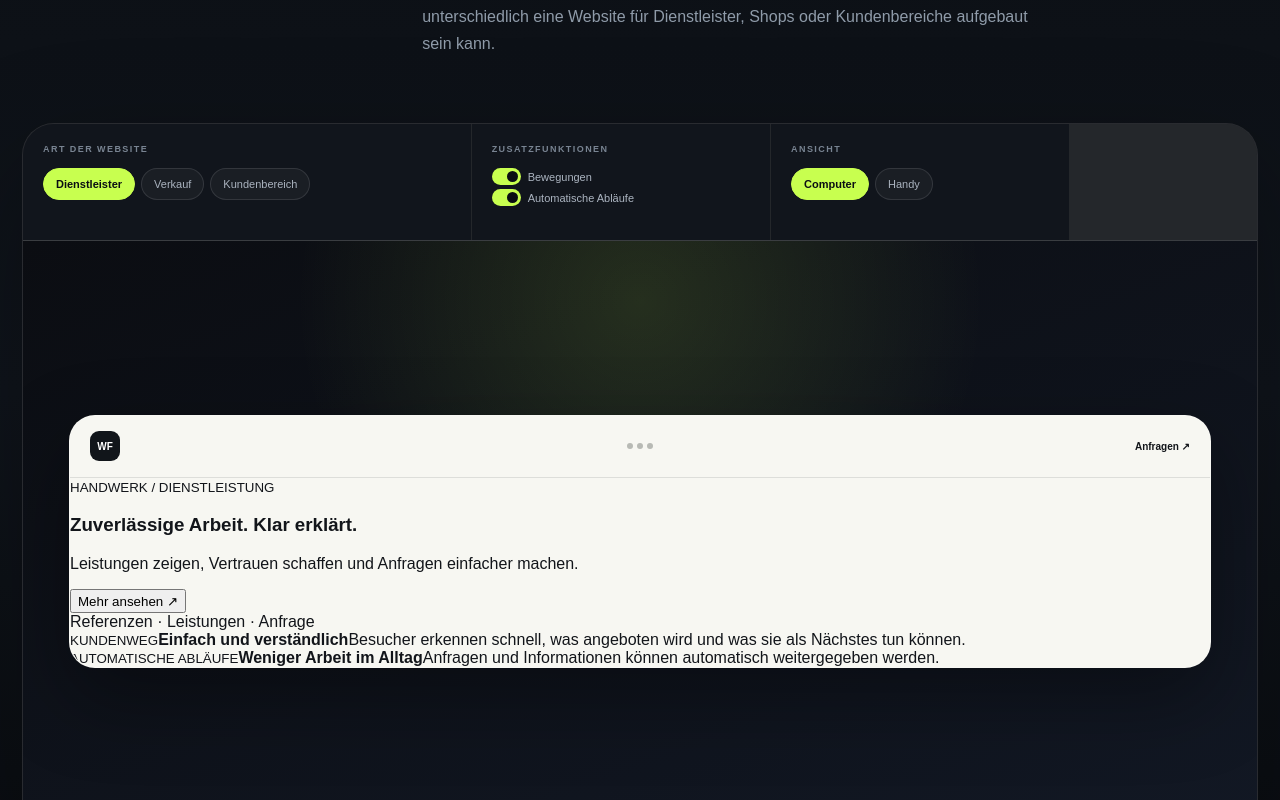
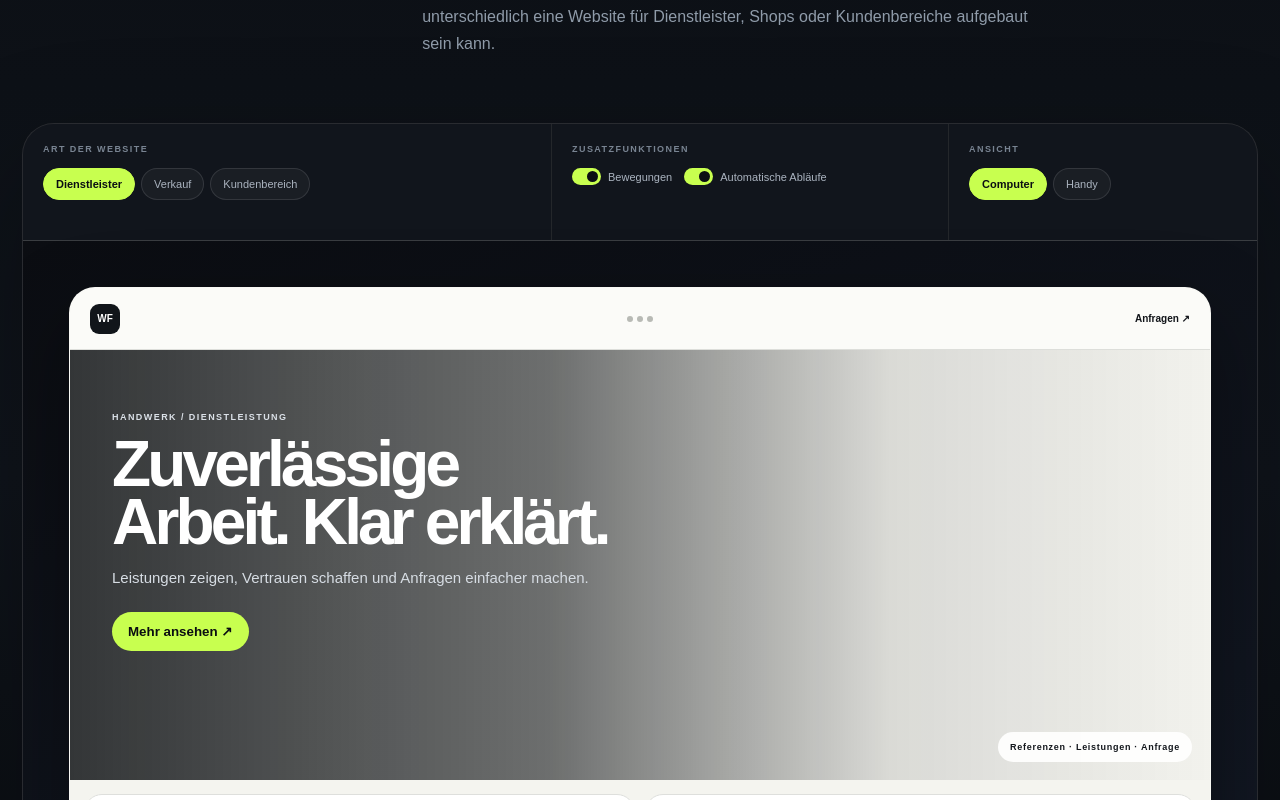
Before and after one commit to homann09-hue/webforge, a Next.js app: page / in a window 1280 px wide. Shown: the part 1280-2080 px from the top of the page. Built offline with nearby package versions, Linux system fonts and the light colour scheme; no server answers.

Commit message:
Style realistic showcase preview

```diff
--- a/components/showcase-lab.module.css
+++ b/components/showcase-lab.module.css
@@ -1,7 +1,7 @@
 .lab { --lab-accent:#c8ff4f; border:1px solid rgba(255,255,255,.12); border-radius:32px; overflow:hidden; background:#0b0e13; box-shadow:0 40px 120px rgba(0,0,0,.28); }
-.controls { display:grid; grid-template-columns:1.2fr .8fr .8fr .5fr; gap:1px; background:rgba(255,255,255,.1); border-bottom:1px solid rgba(255,255,255,.1); }
-.controlBlock, .score { min-height:116px; padding:20px; background:#11151c; color:#f5f7fa; }
-.controlBlock small, .score small { display:block; margin-bottom:14px; color:#798492; font-size:9px; font-weight:900; letter-spacing:.16em; }
+.controls { display:grid; grid-template-columns:1.2fr .9fr .7fr; gap:1px; background:rgba(255,255,255,.1); border-bottom:1px solid rgba(255,255,255,.1); }
+.controlBlock { min-height:116px; padding:20px; background:#11151c; color:#f5f7fa; }
+.controlBlock small { display:block; margin-bottom:14px; color:#798492; font-size:9px; font-weight:900; letter-spacing:.16em; }
 .segmented { display:flex; flex-wrap:wrap; gap:6px; }
 .segmented button { border:1px solid rgba(255,255,255,.11); background:rgba(255,255,255,.04); color:#aab3bf; border-radius:999px; padding:9px 12px; font-size:11px; cursor:pointer; }
 .segmented button[data-active="true"] { background:var(--lab-accent); color:#0b0e13; border-color:var(--lab-accent); font-weight:900; }
@@ -11,41 +11,61 @@
 .switch span::after { content:""; width:11px; height:11px; border-radius:50%; background:#fff; position:absolute; left:3px; top:3px; transition:.2s ease; }
 .switch input:checked + span { background:var(--lab-accent); }
 .switch input:checked + span::after { transform:translateX(12px); background:#0b0e13; }
-.score { display:flex; flex-wrap:wrap; align-items:end; align-content:center; }
-.score small { width:100%; }
-.score strong { font-size:42px; line-height:.8; letter-spacing:-.06em; color:var(--lab-accent); }
-.score span { color:#697483; margin-left:4px; font-size:11px; }
-.previewWrap { min-height:600px; display:grid; place-items:center; padding:46px; background:radial-gradient(circle at 50% 10%, color-mix(in srgb,var(--lab-accent) 13%,transparent), transparent 42%),linear-gradient(160deg,#0b0d12,#121824); transition:padding .35s ease; }
-.previewWrap[data-device="mobile"] { padding:42px max(20px,22vw); }
+
+.previewWrap { min-height:640px; display:grid; place-items:center; padding:46px; background:linear-gradient(160deg,#0b0d12,#121824); transition:padding .35s ease; }
+.previewWrap[data-device="mobile"] { padding:38px max(20px,24vw); }
 .preview { width:100%; border:1px solid rgba(255,255,255,.14); border-radius:26px; overflow:hidden; background:#f7f7f2; color:#12151a; box-shadow:0 30px 80px rgba(0,0,0,.35); }
-.previewTop { min-height:62px; padding:0 20px; display:grid; grid-template-columns:1fr auto 1fr; align-items:center; border-bottom:1px solid #dddeda; font-size:10px; }
+.previewTop { min-height:62px; padding:0 20px; display:grid; grid-template-columns:1fr auto 1fr; align-items:center; border-bottom:1px solid #dddeda; font-size:10px; background:#fbfbf8; }
 .previewTop div { display:flex; gap:4px; }
 .previewTop i { width:6px; height:6px; border-radius:50%; background:#b8bab5; }
 .previewTop b { justify-self:end; }
 .mark { width:30px; height:30px; border-radius:9px; background:#11151a; color:white; display:grid; place-items:center; font-weight:900; }
-.previewHero { padding:56px 38px 34px; }
-.previewHero small { font-size:9px; letter-spacing:.16em; font-weight:900; color:#69727d; }
-.previewHero h3 { margin:10px 0 8px; font-size:clamp(38px,5vw,72px); line-height:.88; letter-spacing:-.065em; max-width:670px; }
-.previewHero p { color:#68717b; }
-.previewHero button { margin-top:18px; border:0; border-radius:999px; background:var(--lab-accent); padding:12px 15px; font-weight:900; cursor:pointer; }
-.previewGrid { display:grid; grid-template-columns:1fr 1.3fr 1fr; gap:10px; padding:0 18px 18px; }
-.previewGrid article { min-height:170px; border-radius:18px; border:1px solid #dedfdc; padding:18px; display:flex; flex-direction:column; justify-content:end; background:white; overflow:hidden; position:relative; }
-.previewGrid small { font-size:8px; letter-spacing:.14em; color:#818890; }
-.previewGrid b { font-size:24px; letter-spacing:-.04em; margin-top:6px; }
-.previewGrid span { margin-top:4px; color:#7a828b; font-size:10px; }
-.visualCard { background:#12161c!important; color:white; }
-.orb { position:absolute; width:150px; height:150px; border-radius:42% 58% 60% 40%; background:radial-gradient(circle at 30% 30%,#fff 0 2%,var(--lab-accent) 3% 28%,color-mix(in srgb,var(--lab-accent) 40%,#0b0d12) 60%,#111 100%); left:50%; top:42%; transform:translate(-50%,-50%) rotate(20deg); box-shadow:0 0 70px color-mix(in srgb,var(--lab-accent) 28%,transparent); }
-.previewWrap[data-motion="true"] .orb { animation:float 4.5s ease-in-out infinite alternate; }
-@keyframes float { to { transform:translate(-50%,-46%) rotate(65deg) scale(1.07); } }
-.ticker { display:flex; gap:14px; align-items:center; padding:12px 18px; border-top:1px solid #dedfdc; font-size:8px; letter-spacing:.16em; font-weight:900; overflow:hidden; }
-.ticker i { width:5px; height:5px; border-radius:50%; background:var(--lab-accent); flex:0 0 auto; }
-.previewWrap[data-device="mobile"] .preview { max-width:380px; }
+
+.realisticHero { position:relative; min-height:430px; background-image:url('/demo/ai-demo-sprite.webp'); background-size:300% 300%; background-repeat:no-repeat; overflow:hidden; }
+.photoService { background-position:0% 0%; }
+.photoCommerce { background-position:0% 50%; }
+.photoPortal { background-position:0% 100%; }
+.photoShade { position:absolute; inset:0; background:linear-gradient(90deg,rgba(8,11,14,.82) 0%,rgba(8,11,14,.58) 42%,rgba(8,11,14,.12) 72%,rgba(8,11,14,.02) 100%); }
+.photoCopy { position:relative; z-index:2; width:min(580px,72%); padding:56px 42px 44px; color:white; }
+.photoCopy small { font-size:9px; letter-spacing:.16em; font-weight:900; color:#dbe1e8; }
+.photoCopy h3 { margin:12px 0 14px; font-size:clamp(42px,5vw,74px); line-height:.9; letter-spacing:-.06em; }
+.photoCopy p { margin:0; max-width:540px; color:#d7dde4; line-height:1.6; font-size:15px; }
+.photoCopy button { margin-top:22px; border:0; border-radius:999px; background:var(--lab-accent); color:#0a0d11; padding:12px 16px; font-weight:900; cursor:pointer; }
+.photoMeta { position:absolute; z-index:2; right:18px; bottom:18px; padding:10px 12px; border-radius:999px; background:rgba(255,255,255,.9); color:#13171c; font-size:9px; font-weight:900; letter-spacing:.08em; }
+
+.realisticInfo { display:grid; grid-template-columns:1fr 1fr; gap:10px; padding:14px; background:#f4f4ef; }
+.realisticInfo article { min-height:138px; border:1px solid #dedfdc; border-radius:18px; padding:18px; background:white; display:flex; flex-direction:column; justify-content:end; }
+.realisticInfo small { font-size:8px; letter-spacing:.14em; color:#818890; }
+.realisticInfo b { font-size:22px; letter-spacing:-.04em; margin-top:6px; }
+.realisticInfo span { margin-top:6px; color:#7a828b; font-size:11px; line-height:1.5; }
+
+.previewWrap[data-device="mobile"] .preview { max-width:390px; }
 .previewWrap[data-device="mobile"] .previewTop { grid-template-columns:1fr auto; }
 .previewWrap[data-device="mobile"] .previewTop div { display:none; }
-.previewWrap[data-device="mobile"] .previewHero { padding:42px 22px 26px; }
-.previewWrap[data-device="mobile"] .previewHero h3 { font-size:48px; }
-.previewWrap[data-device="mobile"] .previewGrid { grid-template-columns:1fr; }
-.previewWrap[data-device="mobile"] .previewGrid article { min-height:130px; }
-@media(max-width:900px){ .controls{grid-template-columns:1fr 1fr}.previewWrap{min-height:520px;padding:24px}.previewGrid{grid-template-columns:1fr 1fr}.visualCard{grid-column:span 2}.previewWrap[data-device="mobile"]{padding:28px max(16px,16vw)} }
-@media(max-width:580px){ .controls{grid-template-columns:1fr}.controlBlock,.score{min-height:auto}.previewWrap,.previewWrap[data-device="mobile"]{padding:14px}.previewHero{padding:36px 20px 22px}.previewHero h3{font-size:44px}.previewGrid{grid-template-columns:1fr}.visualCard{grid-column:auto}.ticker{white-space:nowrap}.previewWrap[data-device="mobile"] .preview{max-width:100%} }
-@media(prefers-reduced-motion:reduce){.orb{animation:none!important}}
+.previewWrap[data-device="mobile"] .realisticHero { min-height:520px; background-size:410% 300%; }
+.previewWrap[data-device="mobile"] .photoService { background-position:12% 0%; }
+.previewWrap[data-device="mobile"] .photoCommerce { background-position:12% 50%; }
+.previewWrap[data-device="mobile"] .photoPortal { background-position:12% 100%; }
+.previewWrap[data-device="mobile"] .photoShade { background:linear-gradient(180deg,rgba(8,11,14,.18),rgba(8,11,14,.82) 72%); }
+.previewWrap[data-device="mobile"] .photoCopy { width:100%; padding:260px 22px 26px; }
+.previewWrap[data-device="mobile"] .photoCopy h3 { font-size:47px; }
+.previewWrap[data-device="mobile"] .photoMeta { display:none; }
+.previewWrap[data-device="mobile"] .realisticInfo { grid-template-columns:1fr; }
+
+@media(max-width:900px){
+  .controls{grid-template-columns:1fr 1fr}
+  .controlBlock:last-child{grid-column:span 2}
+  .previewWrap{min-height:540px;padding:24px}
+}
+@media(max-width:580px){
+  .controls{grid-template-columns:1fr}
+  .controlBlock:last-child{grid-column:auto}
+  .controlBlock{min-height:auto}
+  .previewWrap,.previewWrap[data-device="mobile"]{padding:14px}
+  .realisticHero{min-height:500px;background-size:420% 300%}
+  .photoCopy{width:100%;padding:240px 20px 24px}
+  .photoCopy h3{font-size:44px}
+  .photoShade{background:linear-gradient(180deg,rgba(8,11,14,.12),rgba(8,11,14,.82) 68%)}
+  .realisticInfo{grid-template-columns:1fr}
+}
+@media(prefers-reduced-motion:reduce){.previewWrap{transition:none}}
```
